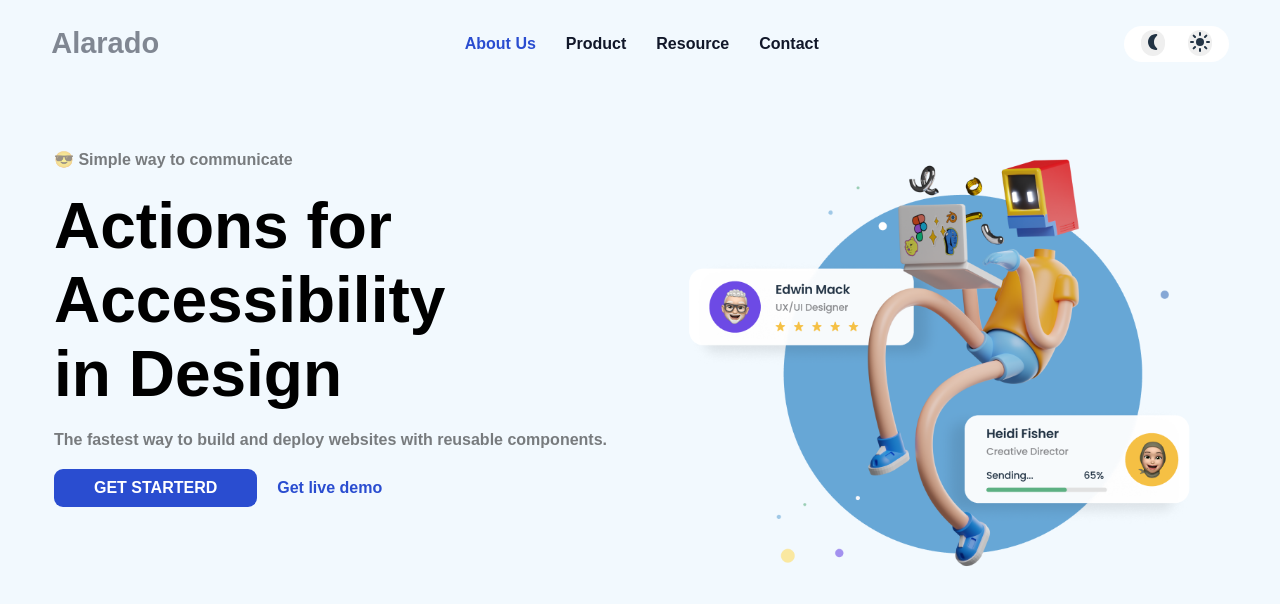
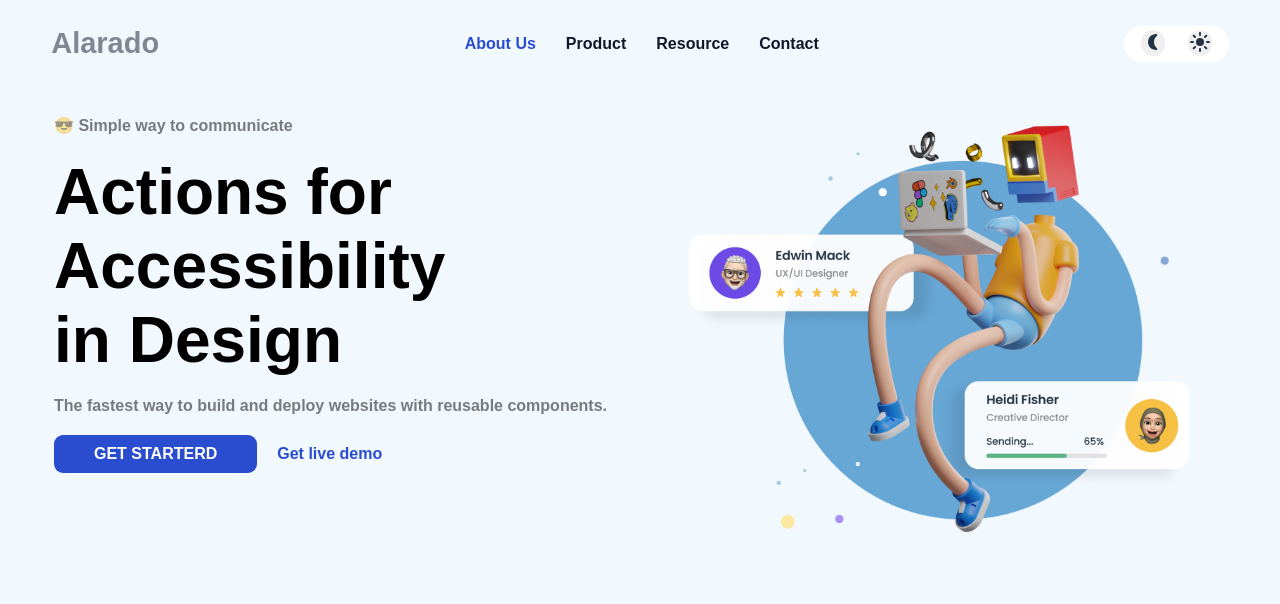
Before and after one commit to justo-creator/web-design, a plain HTML site: page index.html in a window 1280 px wide. Drawn offline with Linux system fonts and the light colour scheme.

Commit message:
margenes cambiados

```diff
--- a/style.css
+++ b/style.css
@@ -7,7 +7,7 @@
 body{
     font-family: 'poppins', sans-serif;
     background-color: #F2F9FE;
-
+    height: 100%;
 }
 
 
@@ -61,7 +61,7 @@ body{
 
 
 .main-container{
-    margin: 5% 30px;
+    margin: 30px;
 }
 
 .section-content .info{
```
